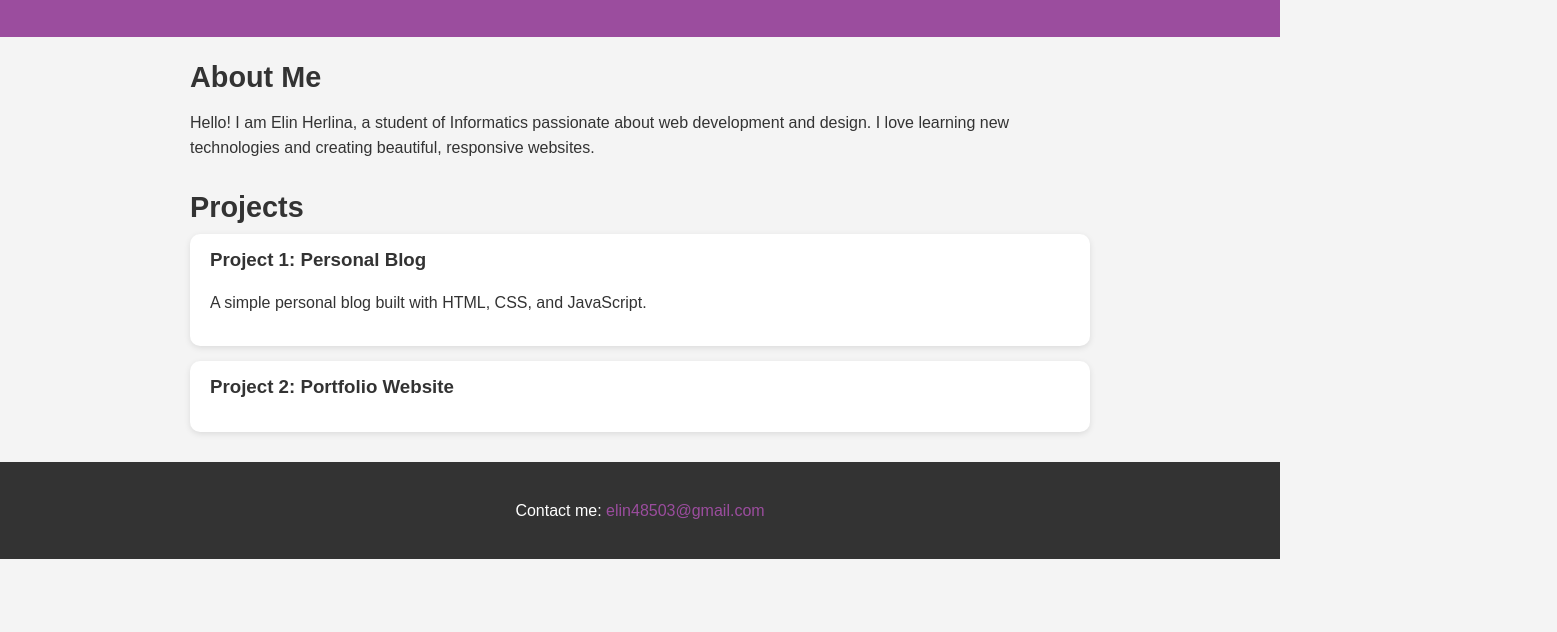
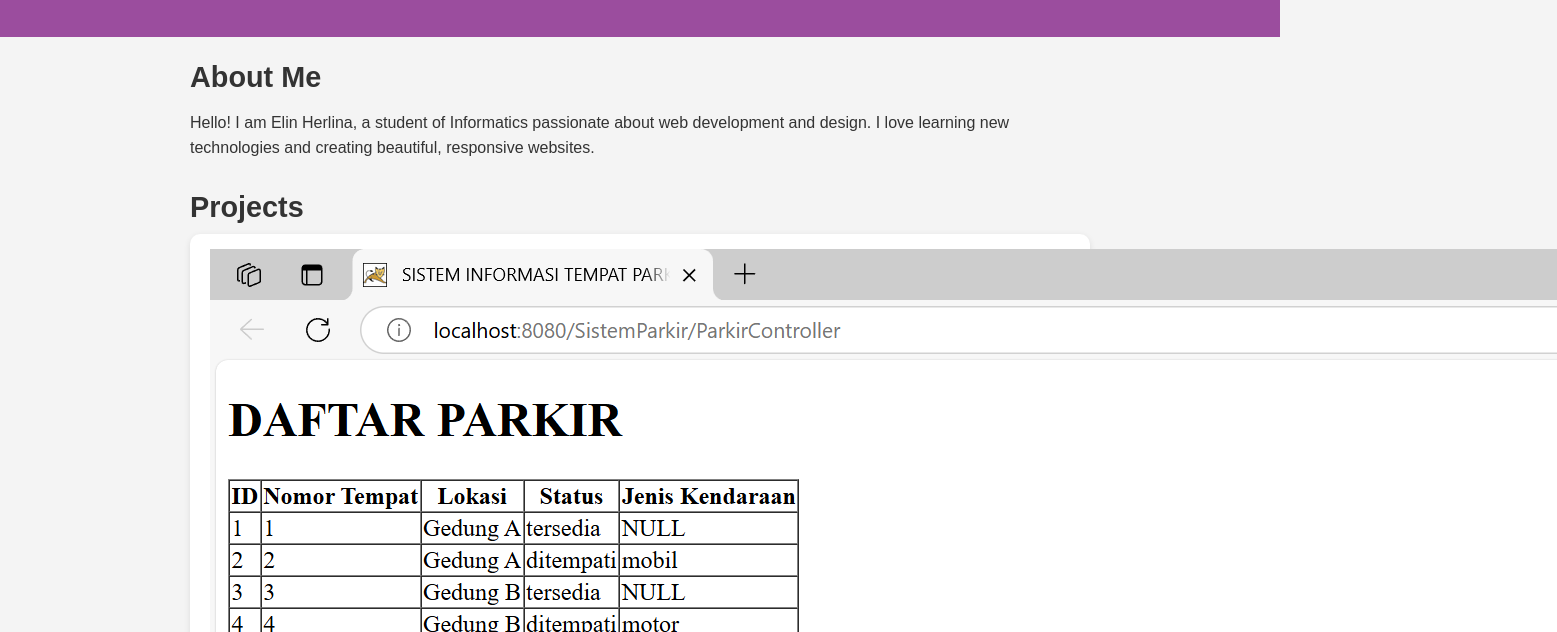
Before and after one commit to Elinherlina19/Elinherlina.github.io, a plain HTML site: page index.html in a window 1280 px wide. Shown: the part 124-756 px from the top of the page, 1557 px wide, since content can reach past the window. Drawn offline with Linux system fonts and the light colour scheme.

Commit message:
index.html

```diff
--- a/index.html
+++ b/index.html
@@ -90,7 +90,7 @@
         <section class="projects">
             <h2>Projects</h2>
             <div class="project-card">
-
+                <img src="Elin Herlina_22110138_Tugas java.png" alt="My Biodata">
                 <h3>Project 1: Personal Blog</h3>
                 <p>A simple personal blog built with HTML, CSS, and JavaScript.</p>
             </div>
```
